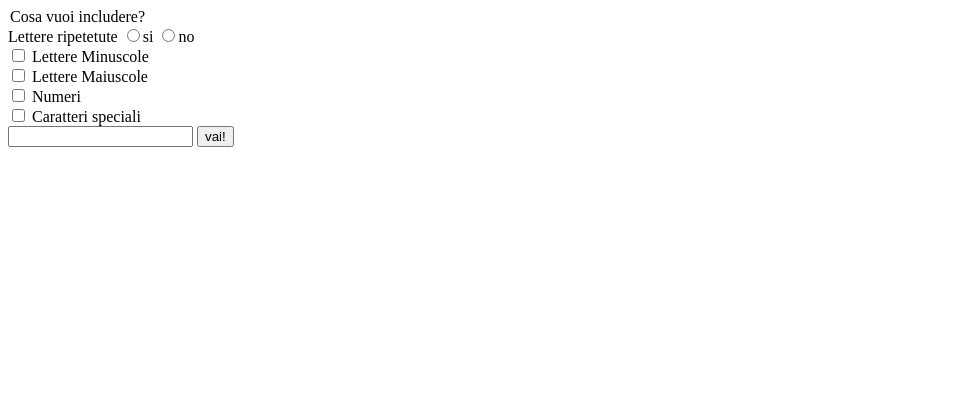
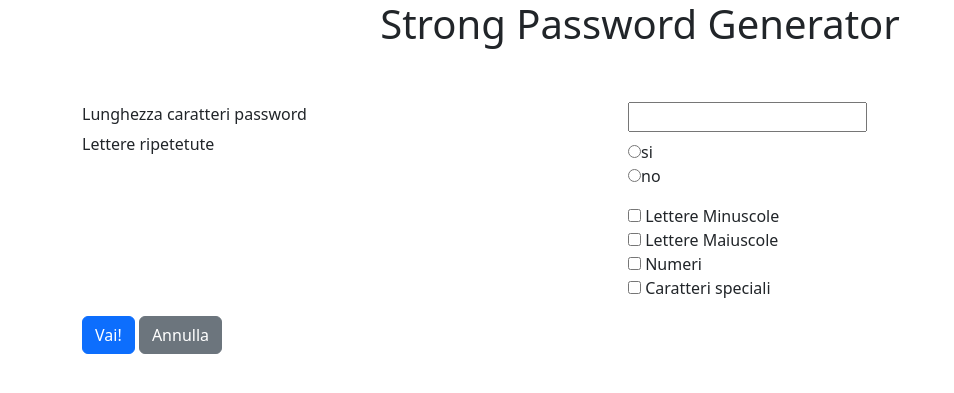
Before and after one commit to LeonardoRinaldi92/php-strong-password-generator, a PHP site: page / in a window 1280 px wide. Shown: the top 393 px of the page, without its empty margins (0-954 px from the left). Run offline with PHP 8.4, Linux system fonts and the light colour scheme.

Commit message:
struttura grafica base

```diff
--- a/index.php
+++ b/index.php
@@ -54,7 +54,7 @@ if ($caratteriScelti && $_GET['caratteriScelti']) {
 
 function generaPassword($opzioneScelta,$lunghezzaPassword,$ripetizione) {
     $lunghezzaMax = strlen($opzioneScelta) - 1;
-    if ($lunghezzaPassword > $lunghezzaMax){
+    if ($lunghezzaPassword > $lunghezzaMax ){
         $lunghezzaPassword = $lunghezzaMax;
     }
     $password = '';
@@ -84,18 +84,44 @@ function generaPassword($opzioneScelta,$lunghezzaPassword,$ripetizione) {
     <meta charset="UTF-8">
     <meta http-equiv="X-UA-Compatible" content="IE=edge">
     <meta name="viewport" content="width=device-width, initial-scale=1.0">
+    <link href="https://cdn.jsdelivr.net/npm/bootstrap@5.3.0-alpha3/dist/css/bootstrap.min.css" rel="stylesheet" integrity="sha384-KK94CHFLLe+nY2dmCWGMq91rCGa5gtU4mk92HdvYe+M/SXH301p5ILy+dN9+nJOZ" crossorigin="anonymous">
+    <link rel="stylesheet" href="assets/style.css">
     <title>Document</title>
 </head>
-<body>
+<body class="container">
+    <div class="text-center col-12">
+        <h1 class=>
+            Strong Password Generator
+        </h1>
+        <h2 style="color : white">
+            Genera una password sicura
+        </h2>
+    </div>
 
-<legend>Cosa vuoi includere?</legend>
+    <div class="col-12 container2 row">
         <form method="GET" action="index.php">
+            <div class="col-12 row">
+                <div class="col-6">
+                    <span>
+                        Lunghezza caratteri password
+                    </span>
+                </div>
+                <div class="col-6">
+                    <input type="number" name='lunghezzaPassword' min="1" required>
+                </div>
+            </div>
+            <div class="col-12 row">
+                <div class="col-6">
+                    <label for="coding">Lettere ripetetute</label>
+                </div>
+                <div class="col-6 row flex-column mt-2">
                     <div>
-        <label for="coding">Lettere ripetetute</label>
-        <input type="radio" id="coding" name="lettereRepeat" value="0" /><span>si</span>
+                        <input type="radio" id="coding" name="lettereRepeat" value="0" required/><span>si</span>
+                    </div>
+                    <div>
                         <input type="radio" id="coding" name="lettereRepeat" value="1" /><span>no</span>
                     </div>
-    <div>
+                    <div class="mt-3">
                       <input type="checkbox" id="coding" name="caratteriScelti[]" value="1" />
                       <label for="coding">Lettere Minuscole</label>
                     </div>
@@ -111,16 +137,14 @@ function generaPassword($opzioneScelta,$lunghezzaPassword,$ripetizione) {
                       <input type="checkbox" id="music" name="caratteriScelti[]" value="4" />
                       <label for="music">Caratteri speciali</label>
                     </div>
-    <input type="number" name='lunghezzaPassword'>
-    <button> vai!</button>
-    <p>
-        <?php if ($opzioneScelta !== '') {
-            $passwordFinale = generaPassword($opzioneScelta,$lunghezzaPassword,$ripetizione);
-            echo "LA TUA PASSWORD E' : " . $passwordFinale;
-        }
-        ?>
-    </p>
+                </div>
+            </div>
+
+            <button type="button" class="btn btn-primary mt-3">Vai!</button>
+            <button type="reset" class="btn btn-secondary mt-3">Annulla</button>
         </form>
 
+    </div>
+<script src="https://cdn.jsdelivr.net/npm/bootstrap@5.3.0-alpha3/dist/js/bootstrap.min.js" integrity="sha384-Y4oOpwW3duJdCWv5ly8SCFYWqFDsfob/3GkgExXKV4idmbt98QcxXYs9UoXAB7BZ" crossorigin="anonymous"></script>
 </body>
 </html>
```
Lines whose indentation alone changed are shown as unchanged.
